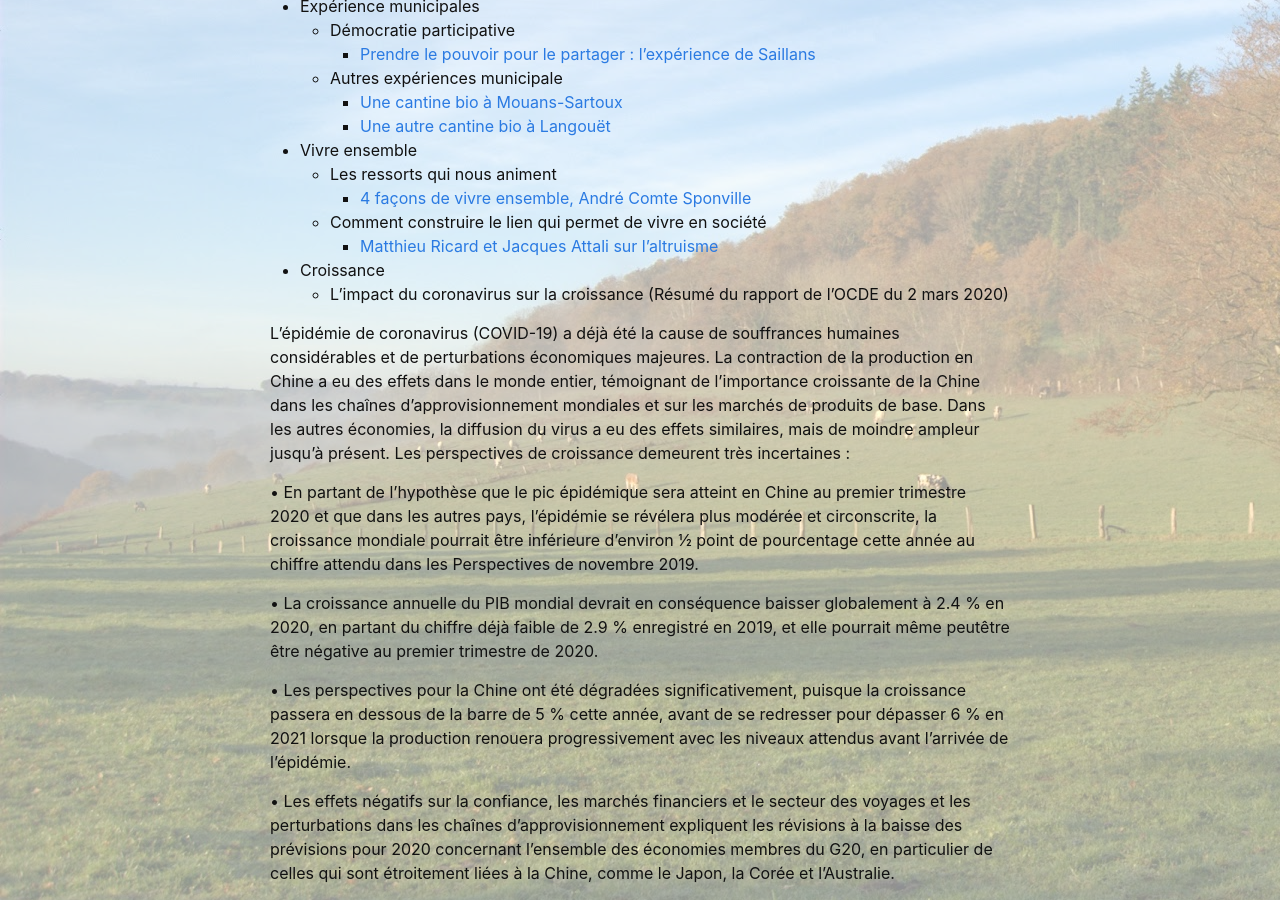
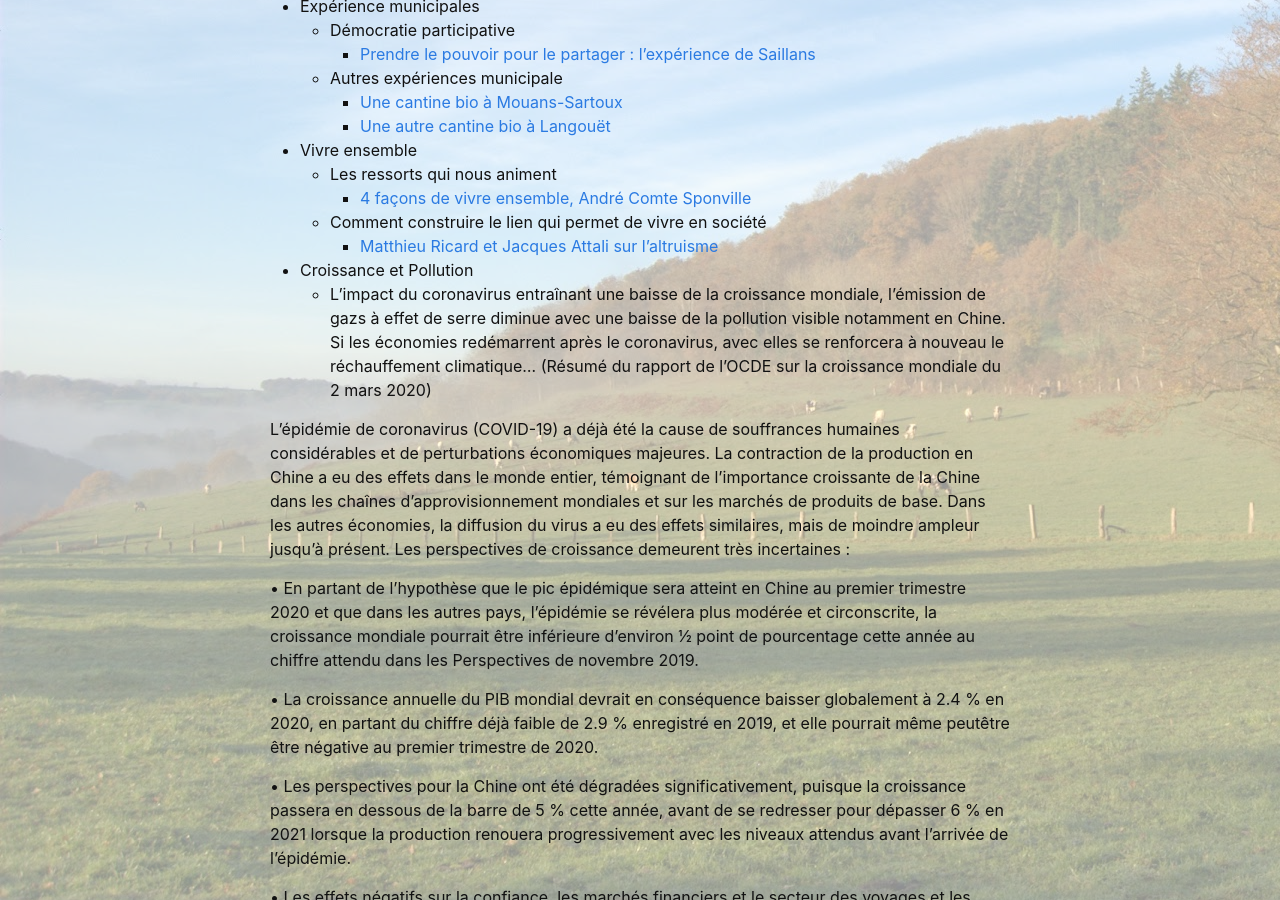
Before and after one commit to aperophilo/apero-philo-suisse-normande.github.io, a Jekyll site: the page built from pages/02-theme.markdown, in a window 1280 px wide and 900 px high, scrolled down 439 px. Built offline with Jekyll 4.4.1, drawn with Linux system fonts in a browser that asks for light colours.

Commit message:
Update 02-theme.markdown

```diff
--- a/pages/02-theme.markdown
+++ b/pages/02-theme.markdown
@@ -29,9 +29,9 @@ permalink: /theme/
   - Comment construire le lien qui permet de vivre en société
     - [Matthieu Ricard et Jacques Attali sur l'altruisme](https://www.youtube.com/watch?v=cmMcNIVMkZU)
 
-- Croissance
-  - L'impact du coronavirus sur la croissance
-(Résumé du rapport de l’OCDE du 2 mars 2020)
+- Croissance et Pollution
+  - L'impact du coronavirus entraînant une baisse de la croissance mondiale, l'émission de gazs à effet de serre diminue avec une baisse de la pollution visible notamment en Chine. Si les économies redémarrent après le coronavirus, avec elles se renforcera à nouveau le réchauffement climatique...
+(Résumé du rapport de l’OCDE sur la croissance mondiale du 2 mars 2020)
 
 L’épidémie de coronavirus (COVID-19) a déjà été la cause de souffrances humaines considérables et de perturbations économiques majeures. La contraction de la production en Chine a eu des effets dans le monde entier, témoignant de l’importance croissante de la Chine dans les chaînes d’approvisionnement mondiales et sur les marchés de produits de base.
 Dans les autres économies, la diffusion du virus a eu des effets similaires, mais de moindre ampleur jusqu’à présent. Les perspectives de croissance demeurent très incertaines :
```
